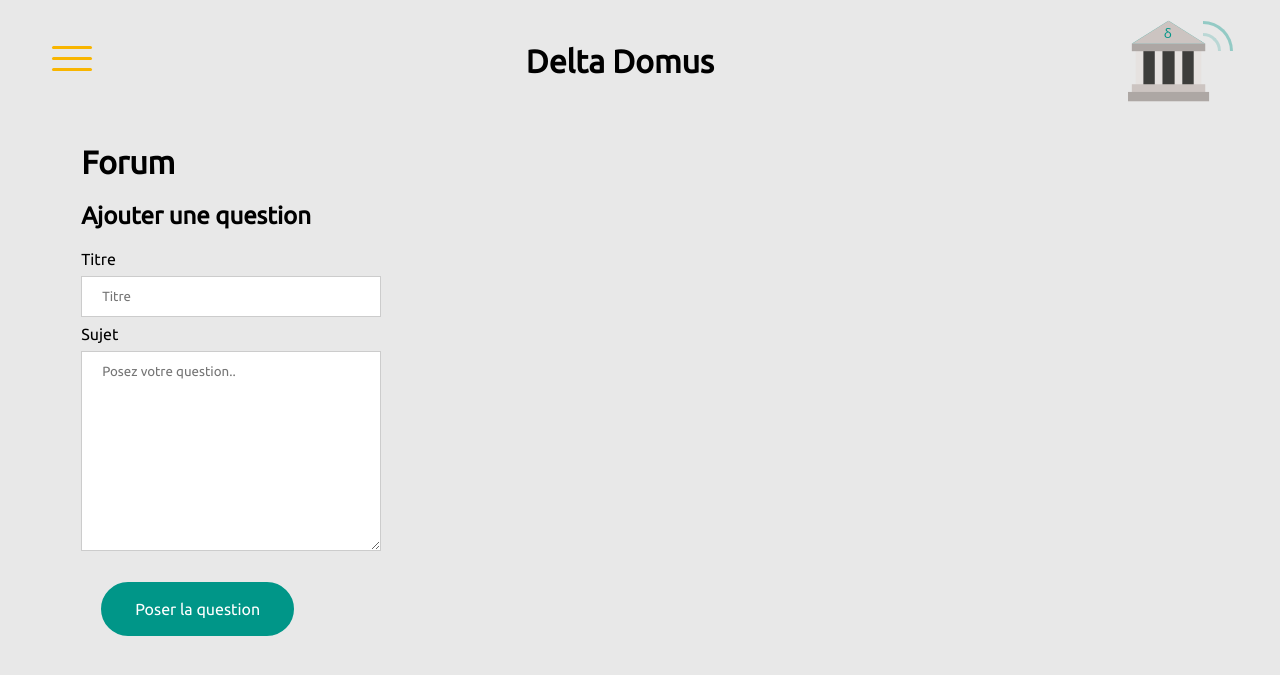
After one commit to Solannae/DeltaDomus, a PHP site: page /view/frontend/forum.php in a window 1280 px wide. The commit adds this page. Shown: the top 675 px of the page. Run offline with PHP 8.4, Linux system fonts and the light colour scheme.

Commit message:
Basic forum template + added access to navmenu

```diff
--- /dev/null
+++ b/public/css/style-forum.css
@@ -0,0 +1,27 @@
+#container {
+    display: flex;
+    flex-direction: column;
+    align-items: center;
+    margin: 10px;
+    padding: 10px;
+}
+
+input[type=text], textarea {
+    width: 300px;
+    padding: 12px 20px;
+    margin: 8px 0;
+    display: inline-block;
+    border: 1px solid #ccc;
+    box-sizing: border-box;
+}
+
+#add-subject-button {
+    margin: 20px;
+}
+
+@media screen and (max-width: 400px) {
+
+    input[type=text], input[type=password] {
+        width: 100%;
+    }
+}
--- /dev/null
+++ b/view/frontend/forum.php
@@ -0,0 +1,33 @@
+<?php
+    $title = 'Forum';
+    $cssFile = 'style-forum.css';
+?>
+
+<?php ob_start(); ?>
+
+<h1>Forum</h1>
+
+<h2>Ajouter une question</h2>
+
+
+<form action="forum.php" id="forumform">
+	<div class="container">
+
+		<label for="title">Titre</label><br />
+		<input type="text" id="title" name="title" placeholder="Titre">
+
+		<br />
+
+		<label for="subject">Sujet</label><br />
+		<textarea form="forumform" id="subject" name="subject" placeholder="Posez votre question.." style="height:200px"></textarea>
+
+		<br />
+
+		<button type="submit" class="bubbly-button" id="add-subject-button">Poser la question</button>
+	</div>
+</form>
+
+
+<?php $content = ob_get_clean(); ?>
+
+<?php require('template.php'); ?>
--- a/view/frontend/template.php
+++ b/view/frontend/template.php
@@ -41,6 +41,7 @@
                 <?php } ?>
 
                 <li><a href="index.php?action=redirect&amp;page=faq.php">FAQ</a></li>
+				<li><a href="index.php?action=redirect&amp;page=forum.php">Forum</a></li>
                 <li><a href="index.php?action=redirect&amp;page=contact.php">Contact</a></li>
                 <li><a href="index.php?action=disconnect">Se déconnecter</a></li>
             <?php } else { ?>
```
